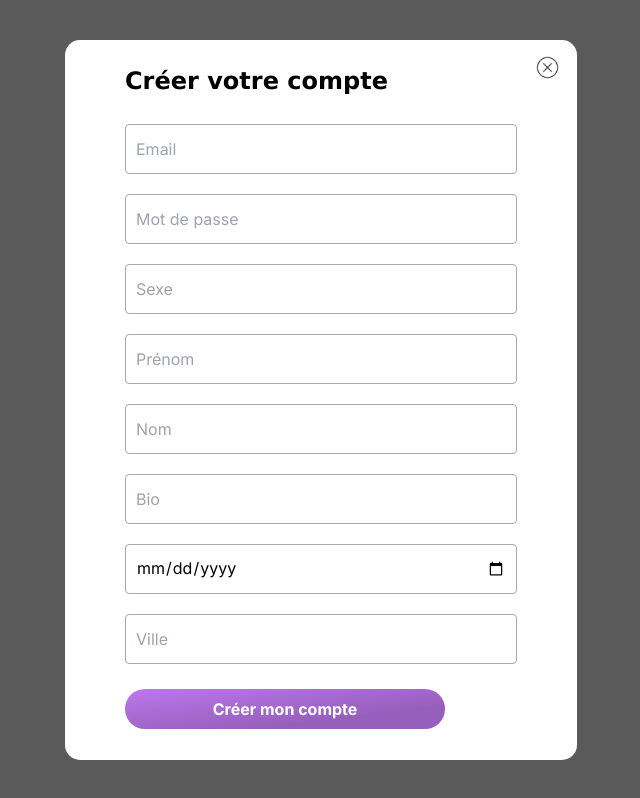
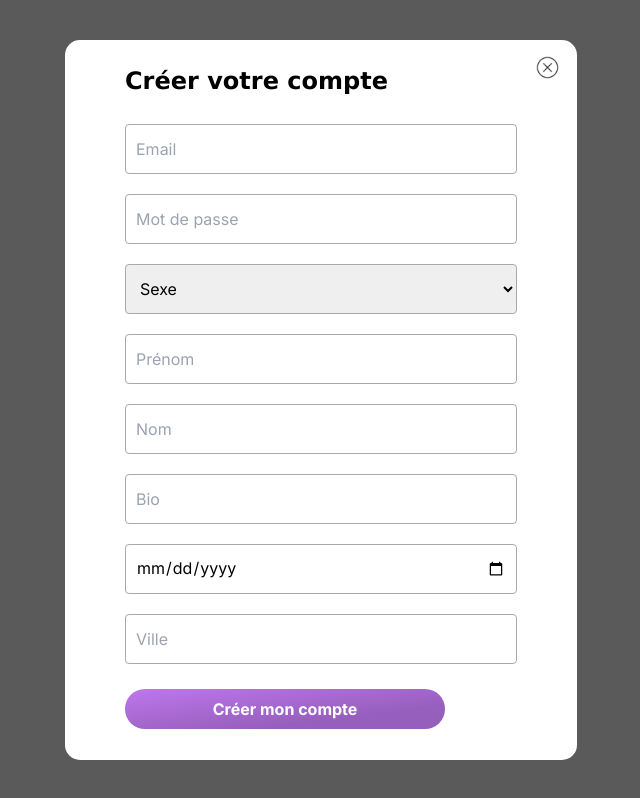
Before and after one commit to Cyrille-fnd/family-meet-frontend, a Next.js app: page / in a window 1280 px wide. Both pictures are taken after a click on the button "Créer un compte". Shown: the whole page, without its empty margins (319-959 px from the left). Built offline with nearby package versions, Linux system fonts and the light colour scheme; no server answers.

Commit message:
:lipstick: add sexe choice in register modal

```diff
--- a/components/home/registerModal/registerModal.module.css
+++ b/components/home/registerModal/registerModal.module.css
@@ -75,3 +75,15 @@ body.active-modal {
     width: 100%;
     margin-top: 15px;
 }
+
+.select {
+    box-sizing: border-box;
+    padding-left: 10px;
+    padding-right: 10px;
+    border: 1px solid darkgrey;
+    border-radius: 4px;
+    width: 100%;
+    height: 50px;
+    margin-top: 10px;
+    margin-bottom: 10px;
+}
--- a/components/home/registerModal/registerModal.tsx
+++ b/components/home/registerModal/registerModal.tsx
@@ -77,7 +77,11 @@ const RegisterModal: React.FC<RegisterModalProps> = ({
                     <form className={s.modalForm} onSubmit={handleSubmit} id="registerForm">
                         <Input name="email" placeholder="Email"/>
                         <Input name="password" type="password" placeholder="Mot de passe"/>
-                        <Input name="sex" placeholder="Sexe"/>
+                        <select name="sex" id="sex-select" className={s.select}>
+                            <option value="">Sexe</option>
+                            <option value="male">Male</option>
+                            <option value="female">Female</option>
+                        </select>
                         <Input name="firstname" placeholder="Prénom"/>
                         <Input name="lastname" placeholder="Nom"/>
                         <Input name="bio" placeholder="Bio"/>
```
